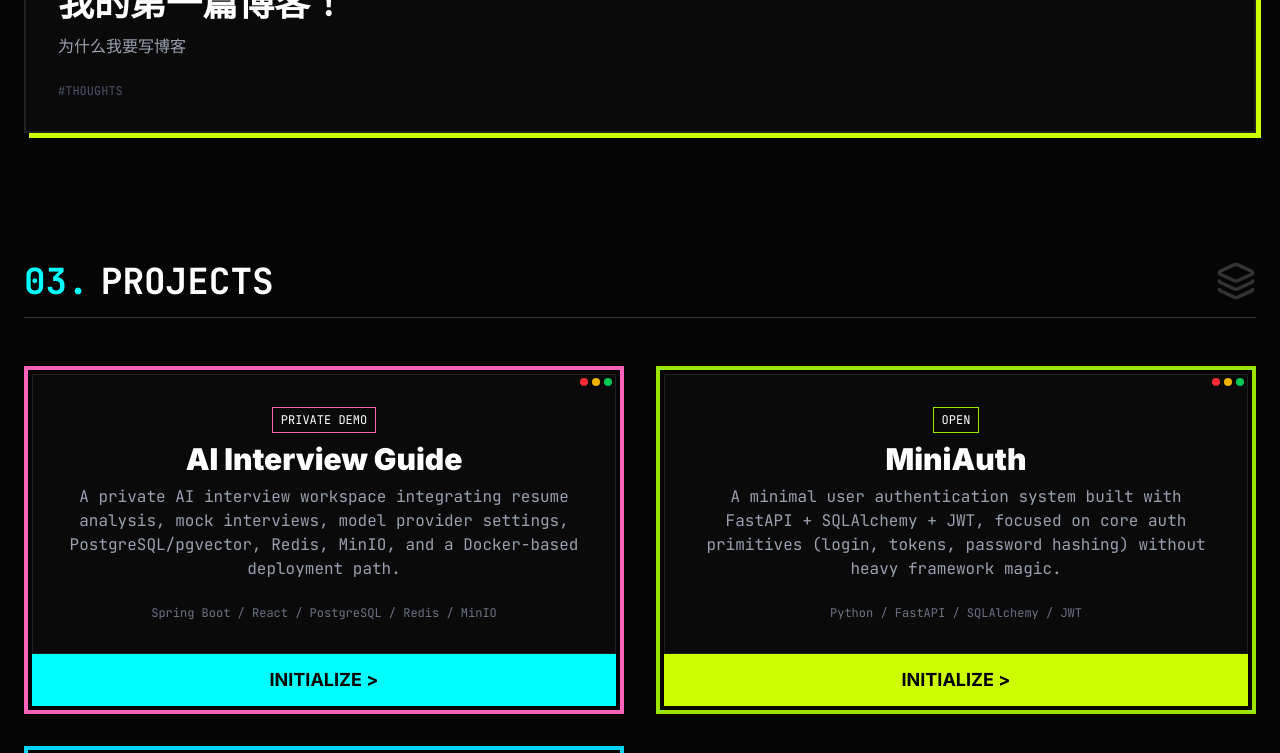
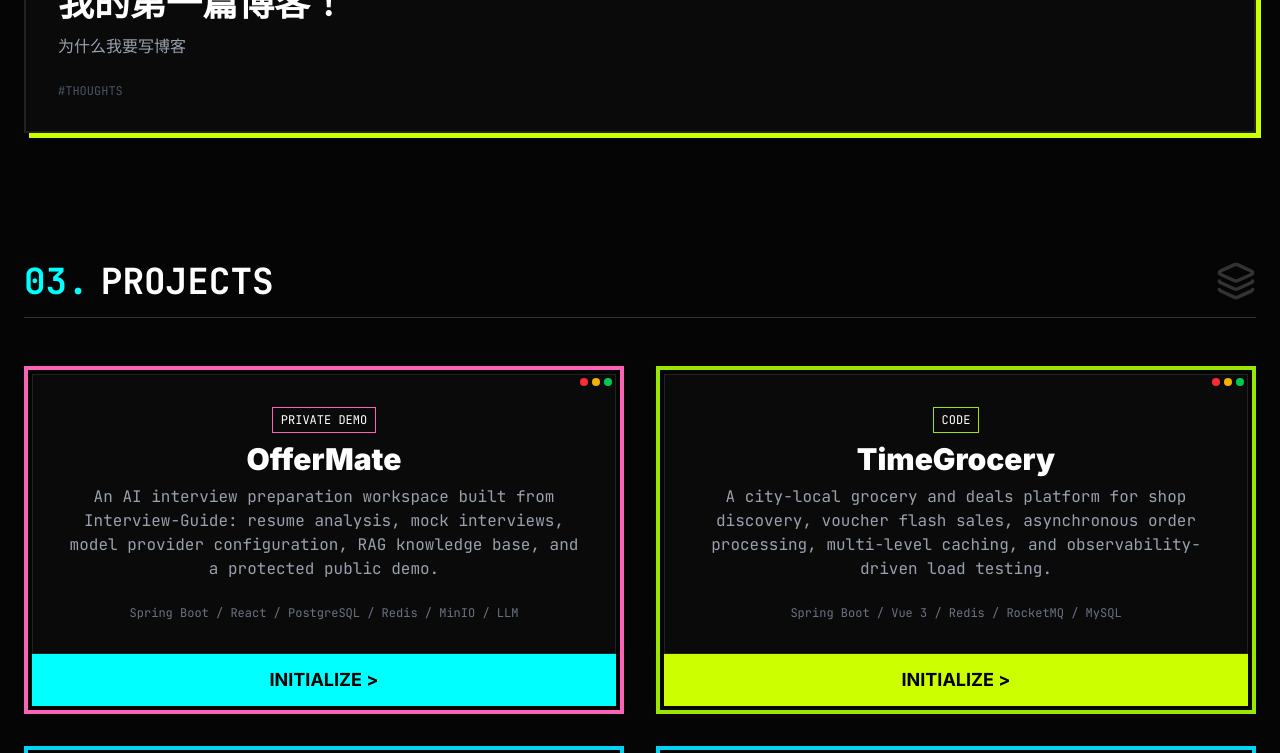
Before and after one commit to isCharles/ischarles.github.io, a React (Vite) app: page / in a window 1280 px wide. Shown: the part 2885-3638 px from the top of the page. Built offline with nearby package versions, Linux system fonts and the light colour scheme.

Commit message:
Feature TimeGrocery and OfferMate

```diff
--- a/src/App.jsx
+++ b/src/App.jsx
@@ -296,25 +296,34 @@ const App = () => {
   const projects = [
     {
       id: 1,
-      title: "AI Interview Guide",
-      desc: "A private AI interview workspace integrating resume analysis, mock interviews, model provider settings, PostgreSQL/pgvector, Redis, MinIO, and a Docker-based deployment path.",
-      tech: "Spring Boot / React / PostgreSQL / Redis / MinIO",
+      title: "OfferMate",
+      desc: "An AI interview preparation workspace built from Interview-Guide: resume analysis, mock interviews, model provider configuration, RAG knowledge base, and a protected public demo.",
+      tech: "Spring Boot / React / PostgreSQL / Redis / MinIO / LLM",
       status: "PRIVATE DEMO",
       color: "border-pink-400",
-      repoUrl: "https://github.com/Snailclimb/interview-guide",
+      repoUrl: "https://github.com/isCharles/interview-guide",
       demoUrl: "https://interview.ischarlesyang.com",
     },
     {
       id: 2,
+      title: "TimeGrocery",
+      desc: "A city-local grocery and deals platform for shop discovery, voucher flash sales, asynchronous order processing, multi-level caching, and observability-driven load testing.",
+      tech: "Spring Boot / Vue 3 / Redis / RocketMQ / MySQL",
+      status: "CODE",
+      color: "border-lime-400",
+      repoUrl: "https://github.com/isCharles/TimeGrocery",
+    },
+    {
+      id: 3,
       title: "MiniAuth",
       desc: "A minimal user authentication system built with FastAPI + SQLAlchemy + JWT, focused on core auth primitives (login, tokens, password hashing) without heavy framework magic.",
       tech: "Python / FastAPI / SQLAlchemy / JWT",
       status: "OPEN",
-      color: "border-lime-400",
+      color: "border-cyan-400",
       repoUrl: "https://github.com/isCharles/MiniAuth",
     },
     {
-      id: 3,
+      id: 4,
       title: "Pytorch2ONNX",
       desc: "PyTorch 模型转 ONNX 指南与示例（配套站点），用于把训练产物对接推理部署链路。",
       tech: "PyTorch / ONNX / Export Pipeline",
```
